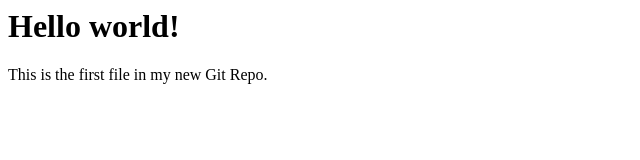
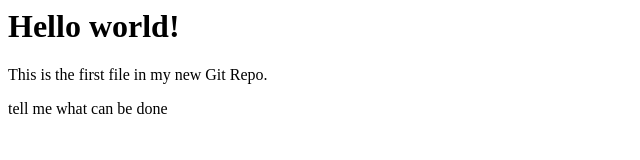
Before and after one commit to manibala1987/testrepo, a plain HTML site: page index.html in a window 1280 px wide. Shown: the whole page, without its empty margins (0-640 px from the left). Drawn offline with Linux system fonts and the light colour scheme.

Commit message:
2nd release

```diff
--- a/index.html
+++ b/index.html
@@ -6,6 +6,6 @@
 
 <h1>Hello world!</h1>
 <p>This is the first file in my new Git Repo.</p>
-
+tell me what can be done
 </body>
 </html>
```
